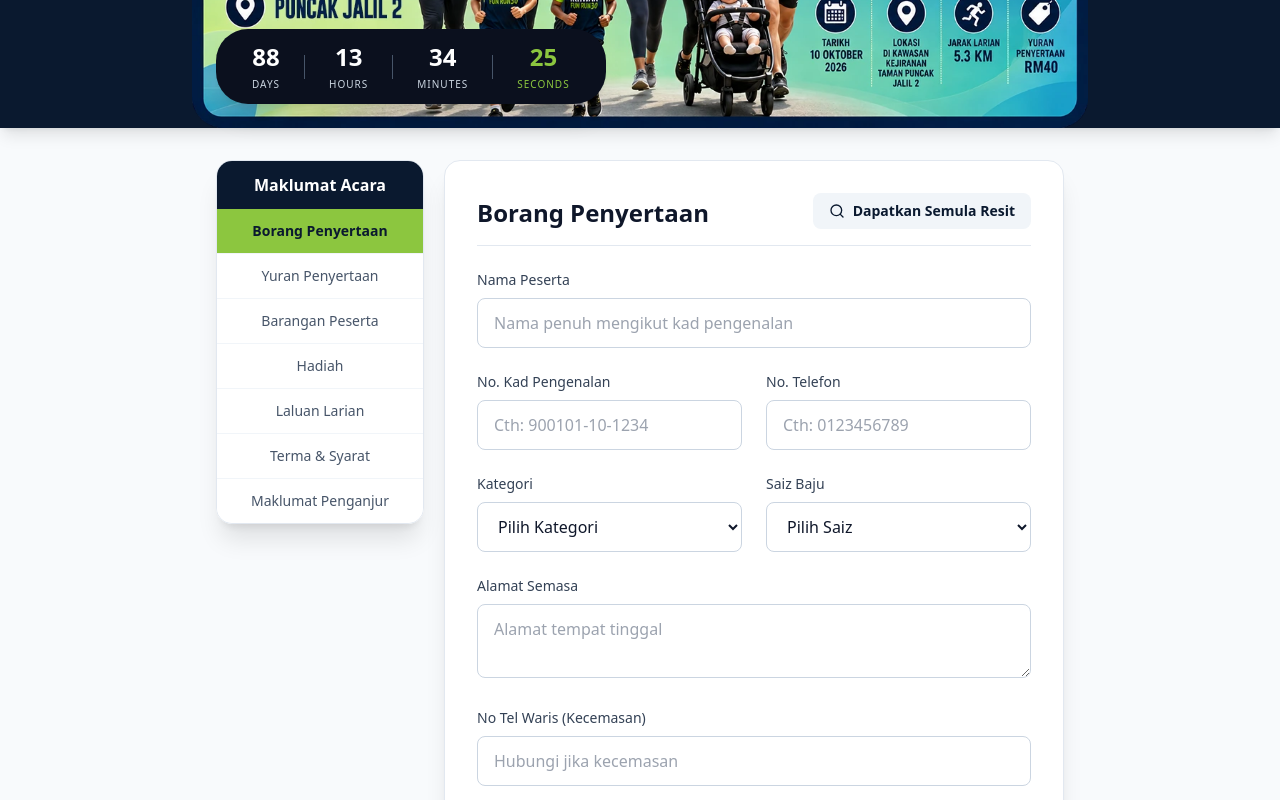
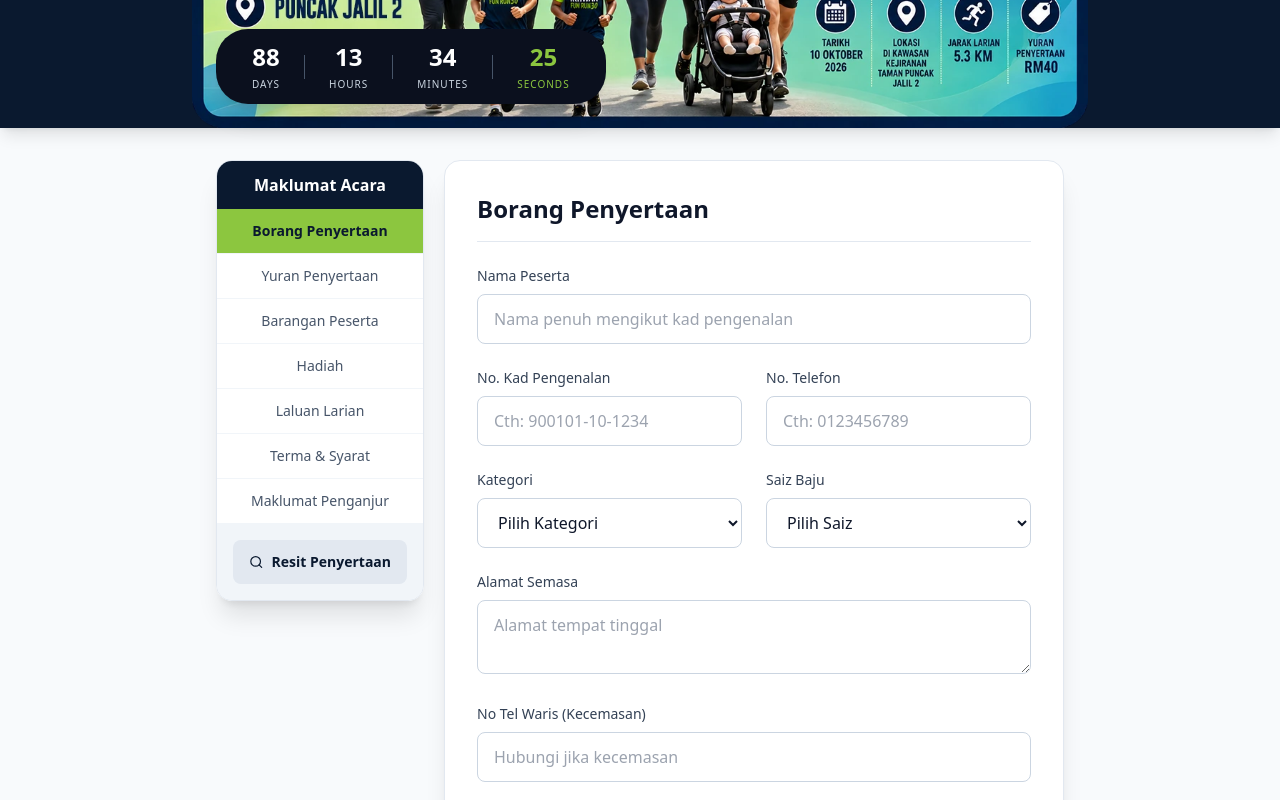
Before and after one commit to amanmana/alikhwan, a React (Vite) app: page /ifr in a window 1280 px wide. Shown: the part 376-1176 px from the top of the page. Built offline with nearby package versions, Linux system fonts and the light colour scheme; no server answers.

Commit message:
Fix routing to enable HTMLRewriter

```diff
--- a/src/backend/index.ts
+++ b/src/backend/index.ts
@@ -79,19 +79,14 @@
 });
 
 // 5. Global Not Found Handler
-app.notFound((c) => {
+app.notFound(async (c) => {
   if (c.req.path.startsWith("/api/")) {
     return c.json({ error: "Pautan API tidak ditemui." }, 404);
   }
 
-  // SPA fallback if worker catches a non-matching page request
-  // (e.g. during local Wrangler dev testing or specific asset configurations)
+  // SPA fallback for all unrecognized paths
   if (c.env.ASSETS) {
-    try {
-      return c.env.ASSETS.fetch(c.req.raw);
-    } catch {
-      // Fallback below
-    }
+    return await c.env.ASSETS.fetch(new Request(new URL("/index.html", c.req.url)));
   }
 
   return c.text("Laman tidak ditemui (404).", 404);
--- a/src/frontend/pages/ifr/IfrRegistration.tsx
+++ b/src/frontend/pages/ifr/IfrRegistration.tsx
@@ -270,11 +270,20 @@
                        <button
                           key={tab.id}
                           onClick={() => setActiveTab(tab.id)}
-                         className={`py-3 px-4 text-center text-sm transition-colors border-b border-slate-100 last:border-b-0 ${activeTab === tab.id ? 'bg-[#8cc63f] font-bold text-[#0A192F]' : 'text-slate-600 hover:bg-slate-50'}`}
+                          className={`py-3 px-4 text-center text-sm transition-colors border-b border-slate-100 ${activeTab === tab.id ? 'bg-[#8cc63f] font-bold text-[#0A192F]' : 'text-slate-600 hover:bg-slate-50'}`}
                        >
                           {tab.label}
                        </button>
                     ))}
+                 </div>
+                 <div className="bg-slate-100 p-4">
+                    <button
+                      onClick={() => setIsCheckModalOpen(true)}
+                      className="w-full text-[#0A192F] bg-slate-200 hover:bg-slate-300 px-4 py-3 rounded-lg text-sm font-semibold transition-colors flex items-center justify-center whitespace-nowrap"
+                    >
+                      <Search className="w-4 h-4 mr-2" />
+                      Resit Penyertaan
+                    </button>
                  </div>
               </div>
            </div>
@@ -283,17 +292,10 @@
           <div className="w-full md:flex-1 min-w-0">
              {activeTab === 'borang' ? (
                 <div className="bg-white rounded-2xl p-6 md:p-8 shadow-xl border border-slate-200">
-                  <div className="flex flex-col md:flex-row justify-between md:items-end mb-6 border-b border-slate-200 pb-4 gap-4">
+                  <div className="mb-6 border-b border-slate-200 pb-4">
             <h2 className="text-2xl font-bold text-slate-900">
               Borang Penyertaan
             </h2>
-            <button
-              onClick={() => setIsCheckModalOpen(true)}
-              className="text-[#0A192F] bg-slate-100 hover:bg-slate-200 px-4 py-2 rounded-lg text-sm font-semibold transition-colors flex items-center justify-center whitespace-nowrap w-full md:w-auto"
-            >
-              <Search className="w-4 h-4 mr-2" />
-              Dapatkan Semula Resit
-            </button>
           </div>
 
           {error && (
```
Also changed, not shown: 1 other file (tests, documents, lock files or other folders). Lines whose indentation alone changed are shown as unchanged.
